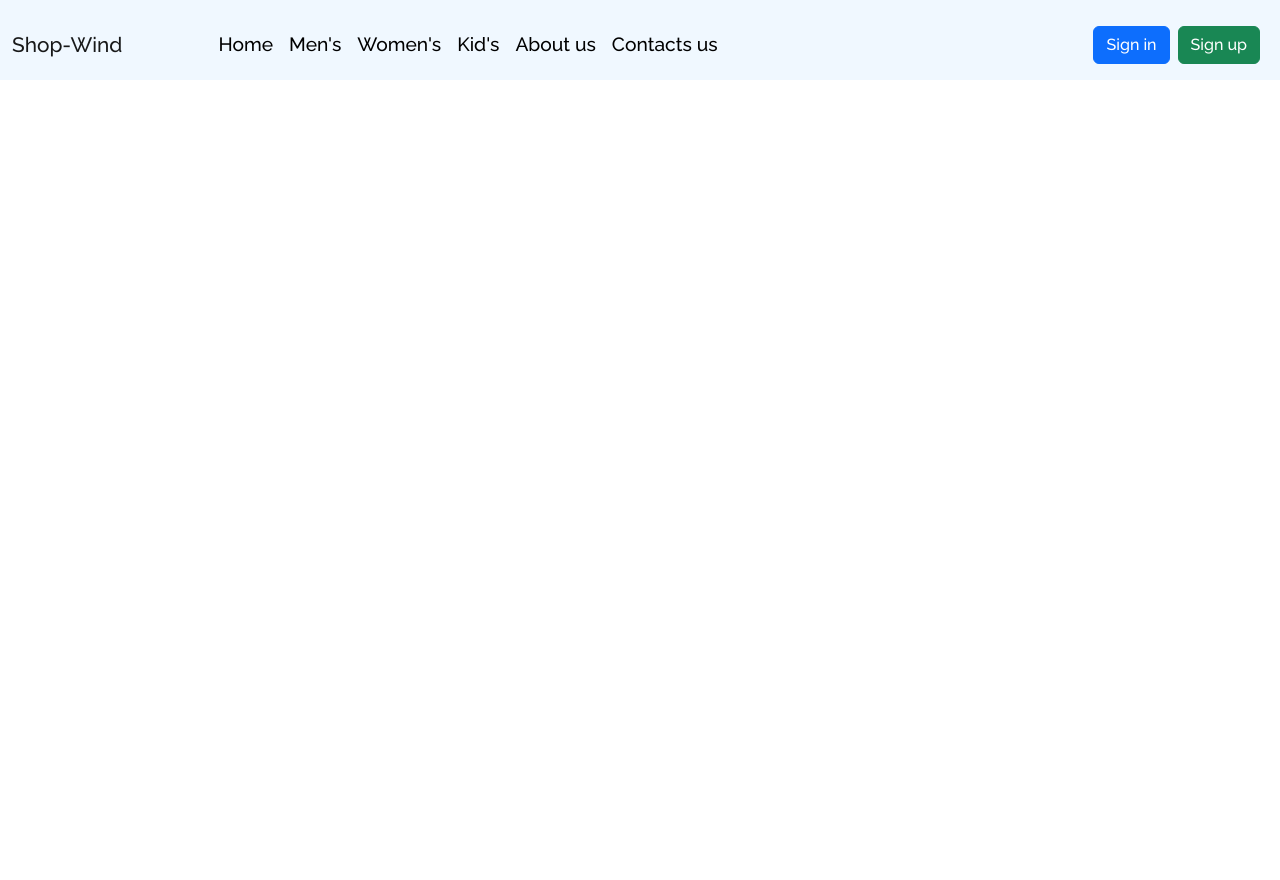
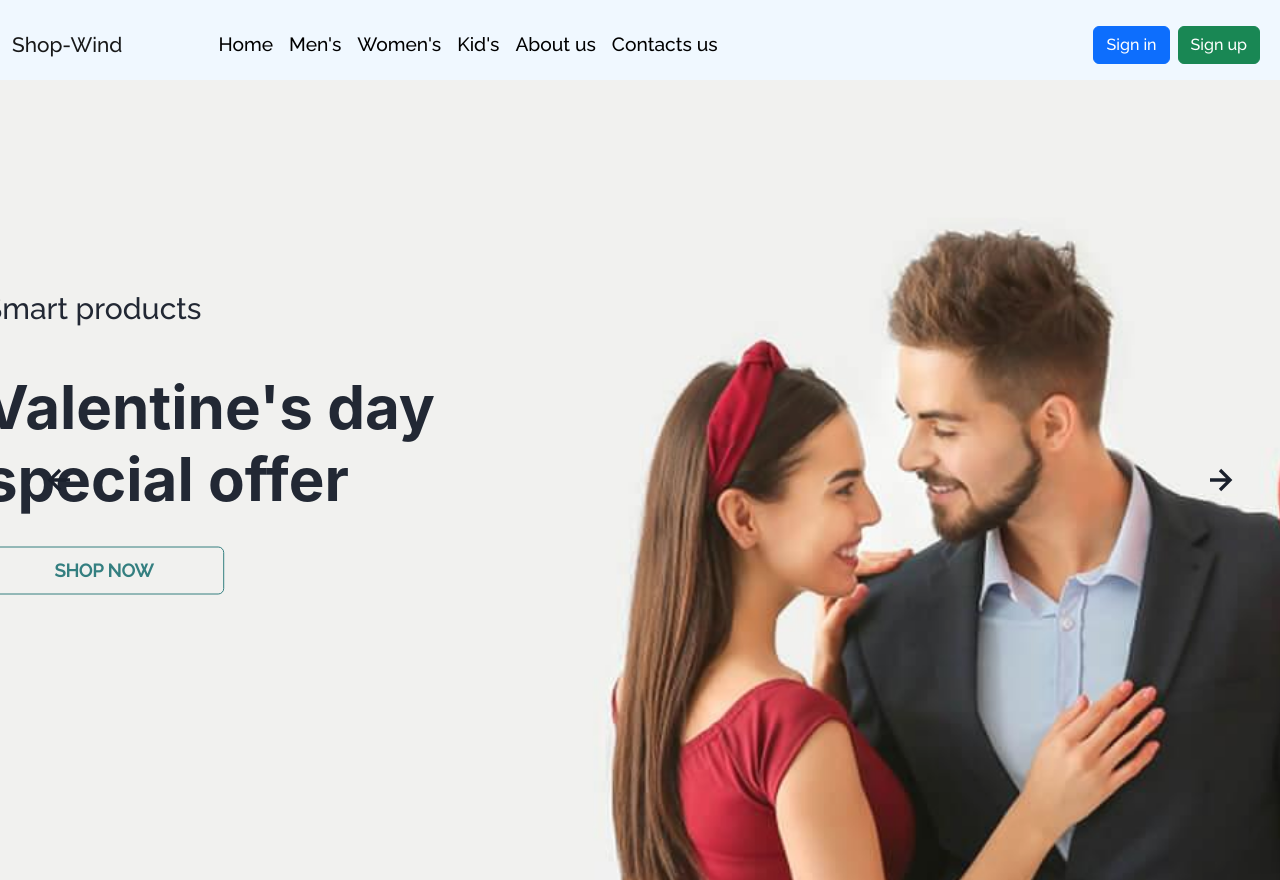
Before and after one commit to Rohitb1107/shopwind, a React (Vite) app in the folder client/: page / in a window 1280 px wide. Before the commit the page ends 800 px from the top, so only its background shows below. Built offline with nearby package versions, Linux system fonts and the light colour scheme.

Commit message:
hero part done!

```diff
--- a/client/src/Components/AllRoutes.jsx
+++ b/client/src/Components/AllRoutes.jsx
@@ -7,9 +7,10 @@ const AllRoutes = () => {
   return (
     <div>
       <Navbar />
-      <Routes>
+      <Home />
+      {/* <Routes>
         <Route to="/" element={<Home />}></Route>
-      </Routes>
+      </Routes> */}
     </div>
   );
 };
--- a/client/src/Components/HeroPart/HeroPart.jsx
+++ b/client/src/Components/HeroPart/HeroPart.jsx
@@ -1,9 +1,152 @@
-import React from 'react'
+import React, { useState } from "react";
+import {
+  Box,
+  IconButton,
+  Button,
+  useBreakpointValue,
+  Stack,
+  Heading,
+  Text,
+  Container,
+} from "@chakra-ui/react";
+// Here we have used react-icons package for the icons
+import { BiLeftArrowAlt, BiRightArrowAlt } from "react-icons/bi";
+// And react-slick as our Carousel Lib
+import Slider from "react-slick";
+import "./HeroPart.css";
+import banner1 from "../../assets/banner-1.jpg";
+import banner2 from "../../assets/banner-2.jpg";
 
-const HeroPart = () => {
+// Settings for the slider
+const settings = {
+  dots: true,
+  arrows: false,
+  fade: true,
+  infinite: true,
+  autoplay: true,
+  speed: 500,
+  autoplaySpeed: 5000,
+  slidesToShow: 1,
+  slidesToScroll: 1,
+};
+
+export default function HeroPart() {
+  // As we have used custom buttons, we need a reference variable to
+  // change the state
+  const [slider, setSlider] = useState(0);
+
+  // These are the breakpoints which changes the position of the
+  // buttons as the screen size changes
+  const top = useBreakpointValue({ base: "90%", md: "50%" });
+  const side = useBreakpointValue({ base: "30%", md: "40px" });
+
+  // This list contains all the data for carousels
+  // This can be static or loaded from a server
+  const cards = [
+    {
+      title: "Latest headphone's collection",
+      text: "Smart products",
+      image: banner1,
+    },
+    {
+      title: "Valentine's day special offer",
+      text: "Smart products",
+      image: banner2,
+    },
+    {
+      title: "Design Projects 3",
+      text: "Smart products",
+      image: banner1,
+    },
+  ];
+
   return (
-    <div>HeroPart</div>
-  )
+    <Box
+      position={"relative"}
+      height={"800px"}
+      width={"full"}
+      overflow={"hidden"}
+    >
+      {/* CSS files for react-slick */}
+      <link
+        rel="stylesheet"
+        type="text/css"
+        charSet="UTF-8"
+        href="https://cdnjs.cloudflare.com/ajax/libs/slick-carousel/1.6.0/slick.min.css"
+      />
+      <link
+        rel="stylesheet"
+        type="text/css"
+        href="https://cdnjs.cloudflare.com/ajax/libs/slick-carousel/1.6.0/slick-theme.min.css"
+      />
+      {/* Left Icon */}
+      <IconButton
+        aria-label="left-arrow"
+        variant="ghost"
+        position="absolute"
+        left={side}
+        top={top}
+        transform={"translate(0%, -50%)"}
+        zIndex={2}
+        onClick={() => slider?.slickPrev()}
+      >
+        <BiLeftArrowAlt size="40px" />
+      </IconButton>
+      {/* Right Icon */}
+      <IconButton
+        aria-label="right-arrow"
+        variant="ghost"
+        position="absolute"
+        right={side}
+        top={top}
+        transform={"translate(0%, -50%)"}
+        zIndex={2}
+        onClick={() => slider?.slickNext()}
+      >
+        <BiRightArrowAlt size="40px" />
+      </IconButton>
+      {/* Slider */}
+      <Slider {...settings} ref={(slider) => setSlider(slider)}>
+        {cards.map((card, index) => (
+          <Box
+            key={index}
+            height={"6xl"}
+            position="relative"
+            backgroundPosition="center"
+            backgroundRepeat="no-repeat"
+            backgroundSize="cover"
+            backgroundImage={`url(${card.image})`}
+          >
+            {/* This is the block you need to change, to customize the caption */}
+            <Container size="container.lg" height="600px" position="relative">
+              <Stack
+                spacing={6}
+                w={"full"}
+                maxW={"lg"}
+                position="absolute"
+                top="60%"
+                left="-70%"
+                transform="translate(10%, -50%)"
+              >
+                <Text fontSize={{ base: "md", lg: "3xl" }}>{card.text}</Text>
+                <Heading fontSize={{ base: "3xl", md: "4xl", lg: "6xl" }}>
+                  {card.title}
+                </Heading>
+                <Button
+                  className="shop-now-btn"
+                  variant="outline"
+                  colorScheme="teal"
+                  size="lg"
+                  w="15rem"
+                  cursor="pointer"
+                >
+                  SHOP NOW
+                </Button>
+              </Stack>
+            </Container>
+          </Box>
+        ))}
+      </Slider>
+    </Box>
+  );
 }
-
-export default HeroPart
--- a/client/src/Components/Home/Home.jsx
+++ b/client/src/Components/Home/Home.jsx
@@ -1,9 +1,14 @@
-import React from 'react'
+import React from "react";
+import HeroPart from "../HeroPart/HeroPart";
 
 const Home = () => {
   return (
-    <div>Home</div>
-  )
-}
+    <div>
+      <div className="hero-section-div">
+        <HeroPart />
+      </div>
+    </div>
+  );
+};
 
-export default Home
+export default Home;
```
